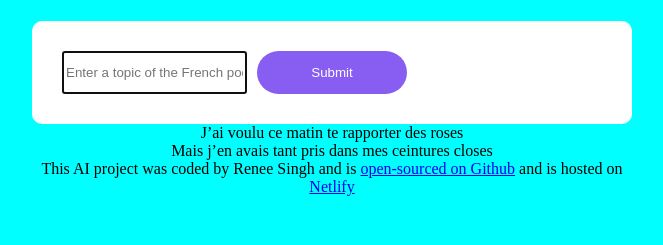
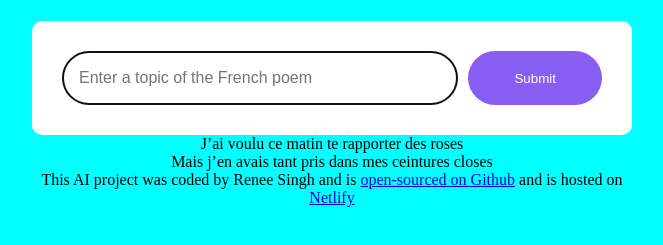
Before and after one commit to renxss/RS-AI-generator, a plain HTML site: page index.html in a window 1280 px wide. Shown: the part 177-422 px from the top of the page, without its empty margins (308-971 px from the left). Drawn offline with Linux system fonts and the light colour scheme.

Commit message:
adding a div class - instructions

```diff
--- a/index.html
+++ b/index.html
@@ -18,7 +18,7 @@
              autofocus
              required
              autocomplete="off"
-             class="prompt"
+             class="instructions"
 
             />
             <input type="submit" class="submit-button"/>
```
